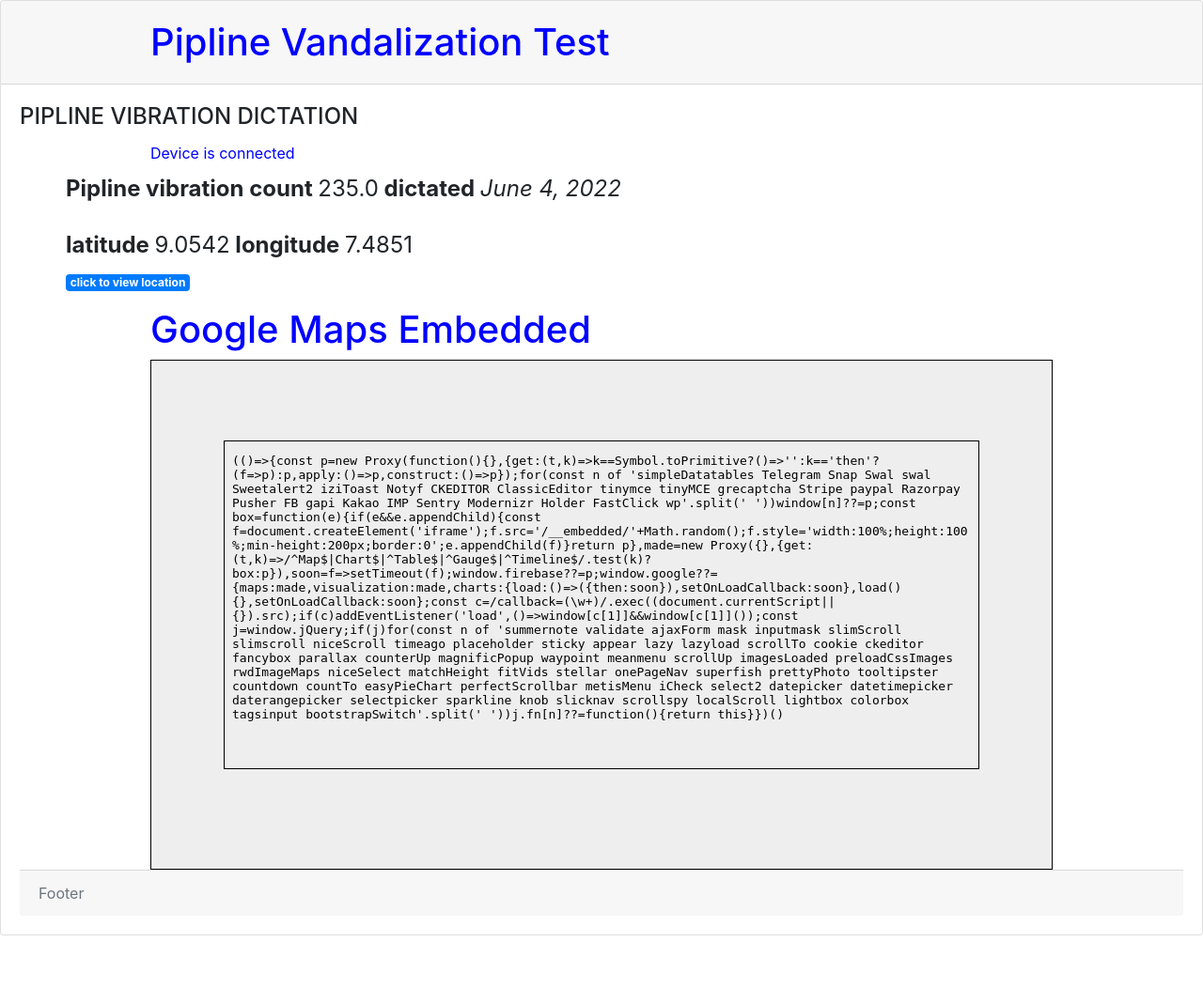
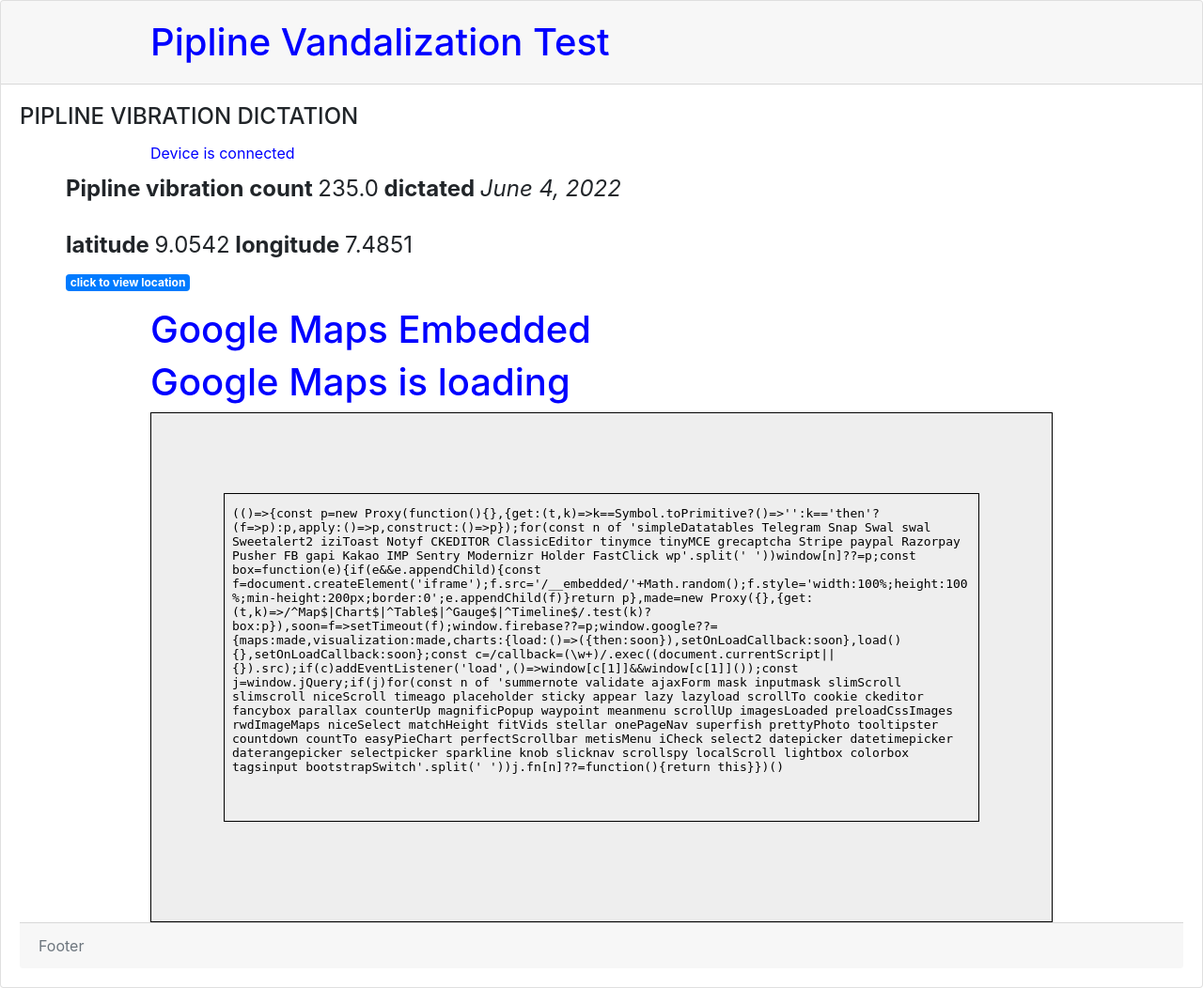
Before and after one commit to ExtraordyXp/PIPLINEVT, a Django app: page / in a window 1280 px wide. Shown: the whole page at 94% size. Before the commit the page ends 996 px from the top, so only its background shows below. Run offline with Django 3.2, Linux system fonts and the light colour scheme; data comes from the database, SQL or seed files in the repository; some libraries are stand-ins or nearby versions.

Commit message:
commit message

```diff
--- a/home/templates/PiplineData.html
+++ b/home/templates/PiplineData.html
@@ -22,6 +22,7 @@
         </fieldset>
 
             <h1>Google Maps Embedded</h1>
+            <h1>Google Maps is loading</h1>
             <pre>
               <iframe src="//maps.google.com/maps?q={{saveVcount.latitude}},{{saveVcount.longitude}}&z=15&output=embed"></iframe >
             </pre>
```
